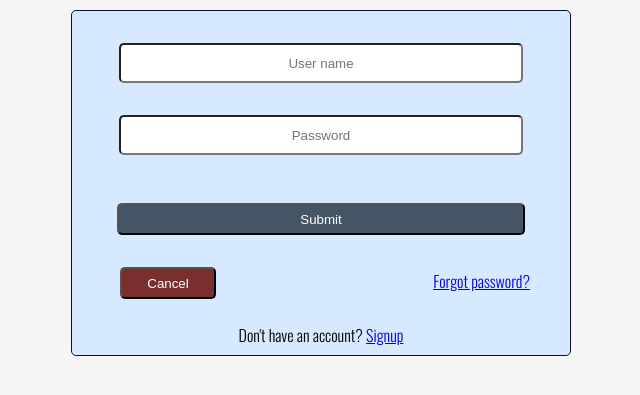
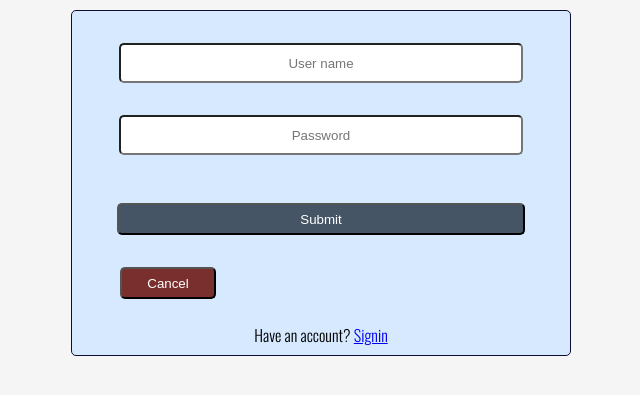
Before and after one commit to Danijela2019/user-authentication, a website: page public/home.html in a window 1280 px wide. Shown: the part 93-488 px from the top of the page, without its empty margins (319-959 px from the left). Drawn offline with nearby package versions, Linux system fonts and the light colour scheme.

Commit message:
Connected the pages

```diff
--- a/public/home.html
+++ b/public/home.html
@@ -37,10 +37,10 @@
 
                 <aside class="cancel-field">
                     <button class="cancel-field__button btn" id="cancel-form" onClick="clearForm(event,'register-form')">Cancel</button>
-                    <p><a href="#">Forgot password?</a></p>
+
                 </aside>
-                <p class="signup">Don't have an account?
-                   <a href="#">Signup</a>
+                <p class="signup">Have an account?
+                   <a href="http://localhost:4000/login">Signin</a>
                 </p>
             </div>
         </main>
--- a/public/index.js
+++ b/public/index.js
@@ -21,7 +21,7 @@ const sendUserDataToServer = async (event, input1Id, input2Id, path) => {
 
 const handleResponseData= (data,path) => {
     if(data.error){
-        console.log('Data.error',data.error)
+        console.log('There is an error',data.error)
     }
     if(data.status === 'ok') {
          switch(path) {
```
Also changed, not shown: public/login.html (+2 -2 lines).
